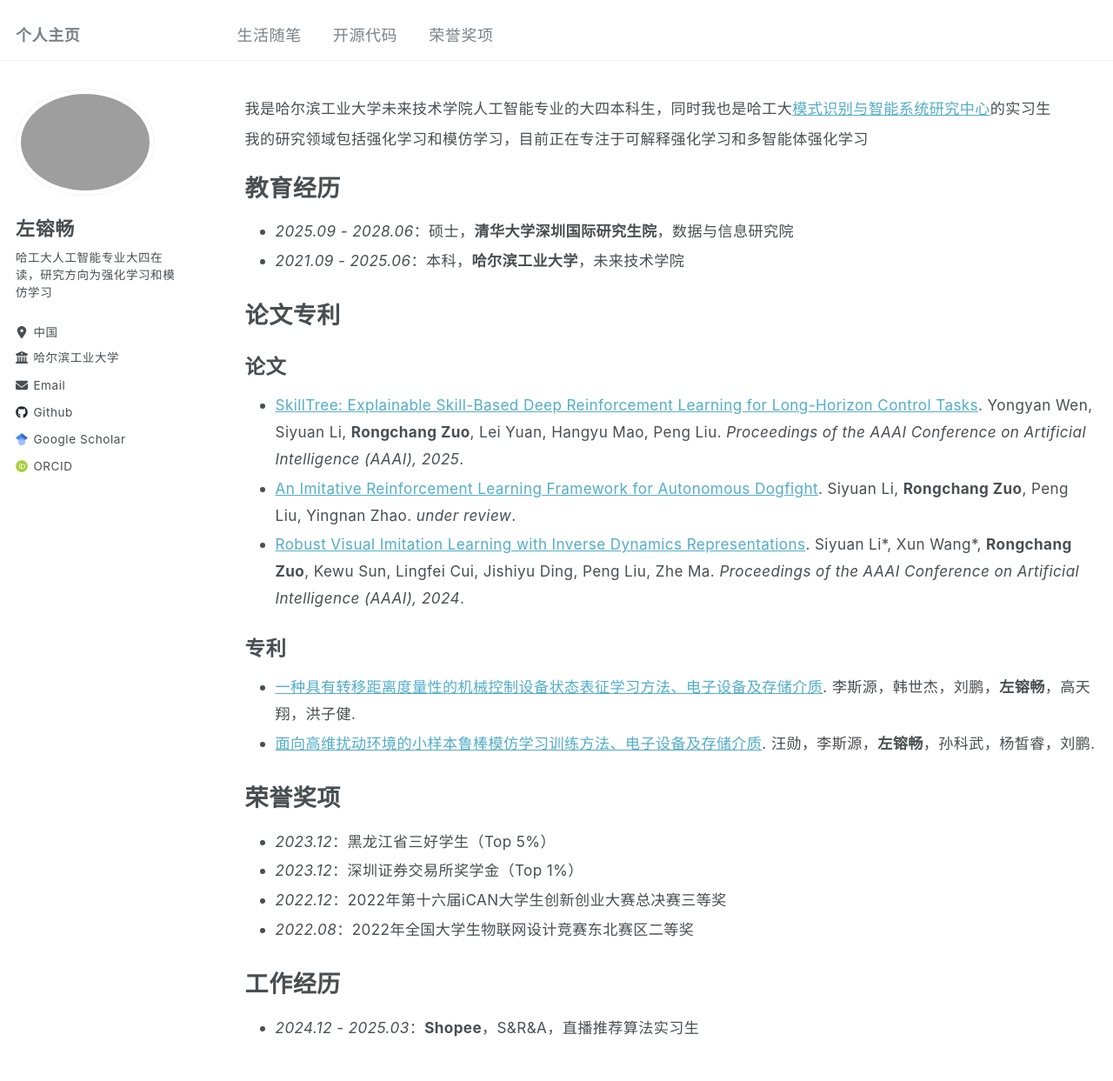
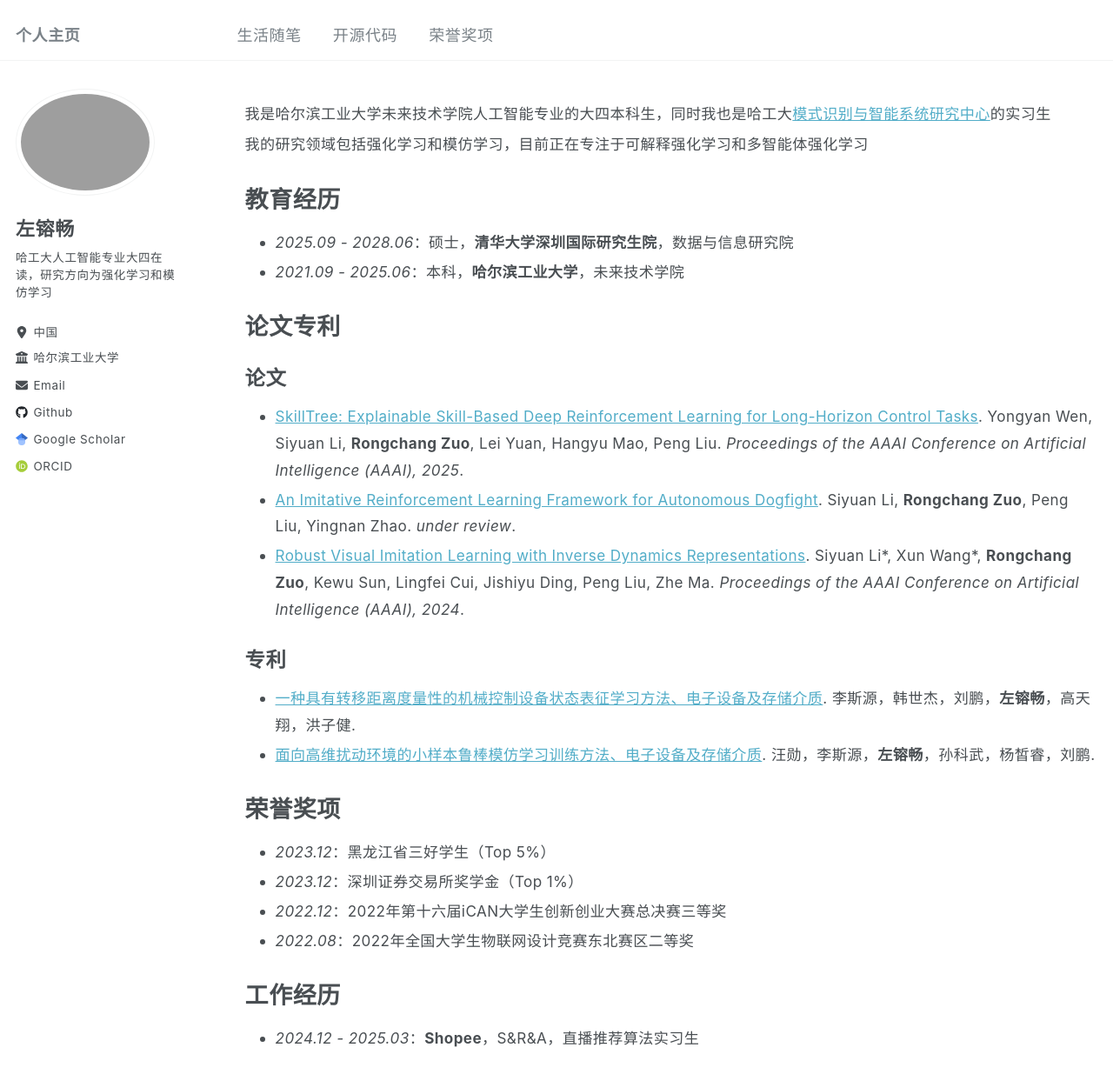
Before and after one commit to zrc0622/zrc0622.github.io, a Jekyll site: the page built from _pages/about.md, in a window 1280 px wide and 1400 px high. Shown: the top 1243 px of the window at 87% size. Built offline with Jekyll 4.4.1, drawn with Linux system fonts in a browser that asks for light colours.

Commit message:
修改段间距

```diff
--- a/_pages/about.md
+++ b/_pages/about.md
@@ -9,7 +9,7 @@ redirect_from:
 
 我是哈尔滨工业大学未来技术学院人工智能专业的大四本科生，同时我也是哈工大[模式识别与智能系统研究中心](https://pr-ai.hit.edu.cn/)的实习生
 
-我的研究领域包括强化学习和模仿学习，目前正在专注于可解释强化学习和多智能体强化学习
+<p style="margin-bottom: 18px !important;">我的研究领域包括强化学习和模仿学习，目前正在专注于可解释强化学习和多智能体强化学习</p>
 
 # 教育经历
 * *2025.09 - 2028.06*：硕士，**清华大学深圳国际研究生院**，数据与信息研究院
--- a/_sass/_page.scss
+++ b/_sass/_page.scss
@@ -76,7 +76,8 @@
   }
 
   p {
-    line-height: 1.0; // 段落间距（li是列表间距）
+    line-height: 1.8; // 段 行间距（li是列表 行间距）
+    margin-bottom: 5px !important;  // 段 段后距
   }
 
   /* paragraph indents */
```
